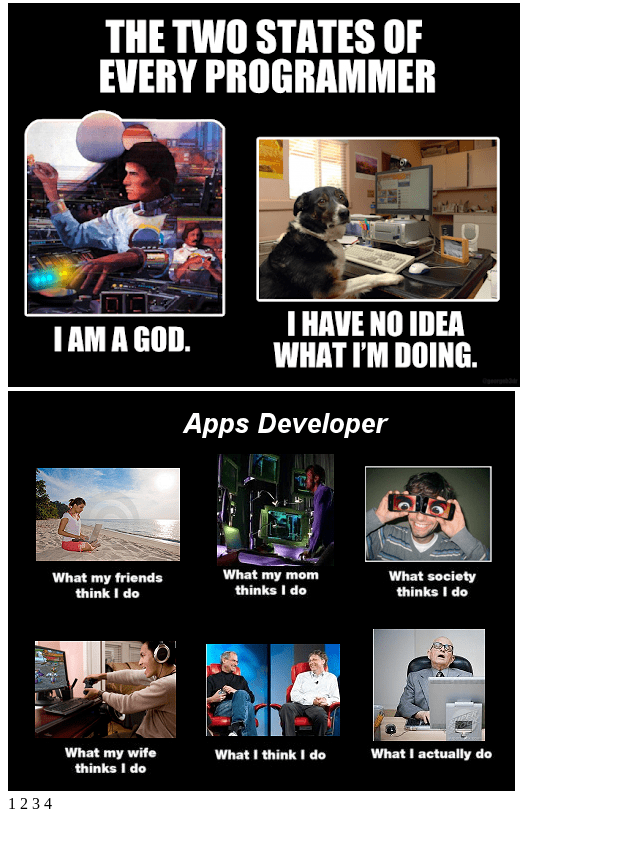
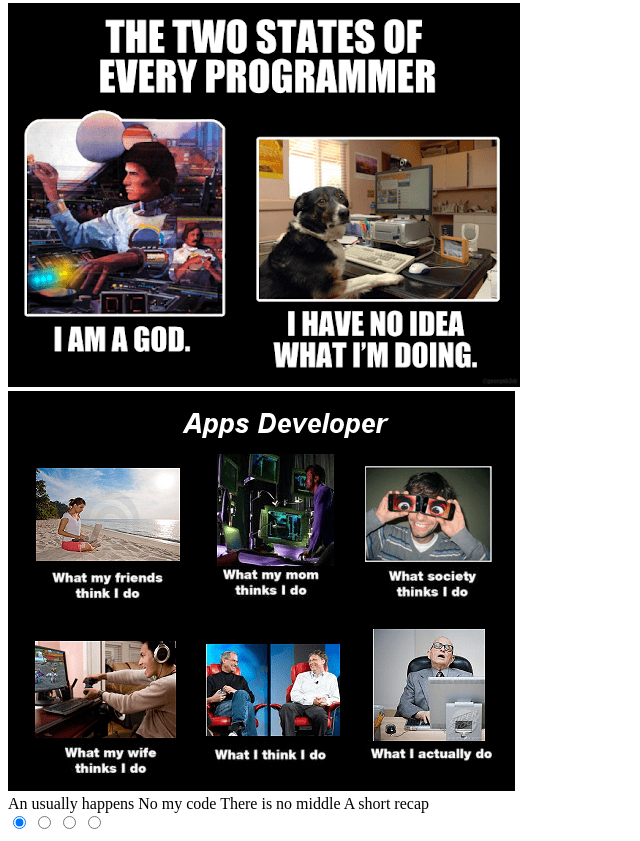
Before and after one commit to DmitryYakorev/cssMemeSlider, a plain HTML site: page cssMemeSlider/index.html in a window 1280 px wide. Shown: the part 1261-2102 px from the top of the page, without its empty margins (0-640 px from the left). Drawn offline with Linux system fonts and the light colour scheme.

Commit message:
feat: block controls1 cssMemeSlider-task (Tue, Sep 10, 2024 10:38:07 PM)

```diff
--- a/cssMemeSlider/index.html
+++ b/cssMemeSlider/index.html
@@ -27,11 +27,25 @@
     <div class="lower-block">
       <div class="text-wrapper">
           <div class="text-block">
-              <span class="text">1</span>
-              <span class="text">2</span>
-              <span class="text">3</span>
-              <span class="text">4</span>
+              <span class="text">An usually happens</span>
+              <span class="text">No my code</span>
+              <span class="text">There is no middle</span>
+              <span class="text"> A short recap</span>
           </div>
+          <div class="controls ">
+            <label class="label">
+                <input type="radio" name="meme" class="radio" id="radio1" checked>
+            </label>
+            <label class="label">
+                <input type="radio" name="meme" class="radio" id="radio2">
+            </label>
+            <label class="label">
+                <input type="radio" name="meme" class="radio" id="radio3">
+            </label>
+            <label class="label">
+                <input type="radio" name="meme" class="radio" id="radio4">
+            </label>
+        </div>
       </div>
 
       </div>
```
